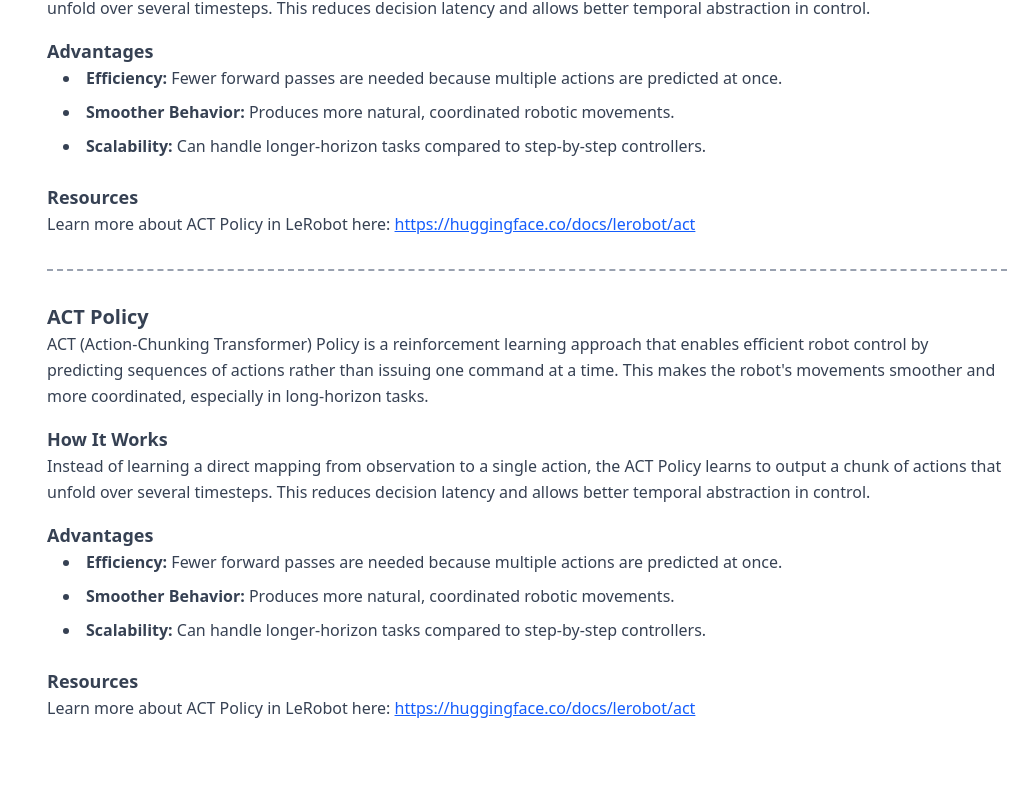
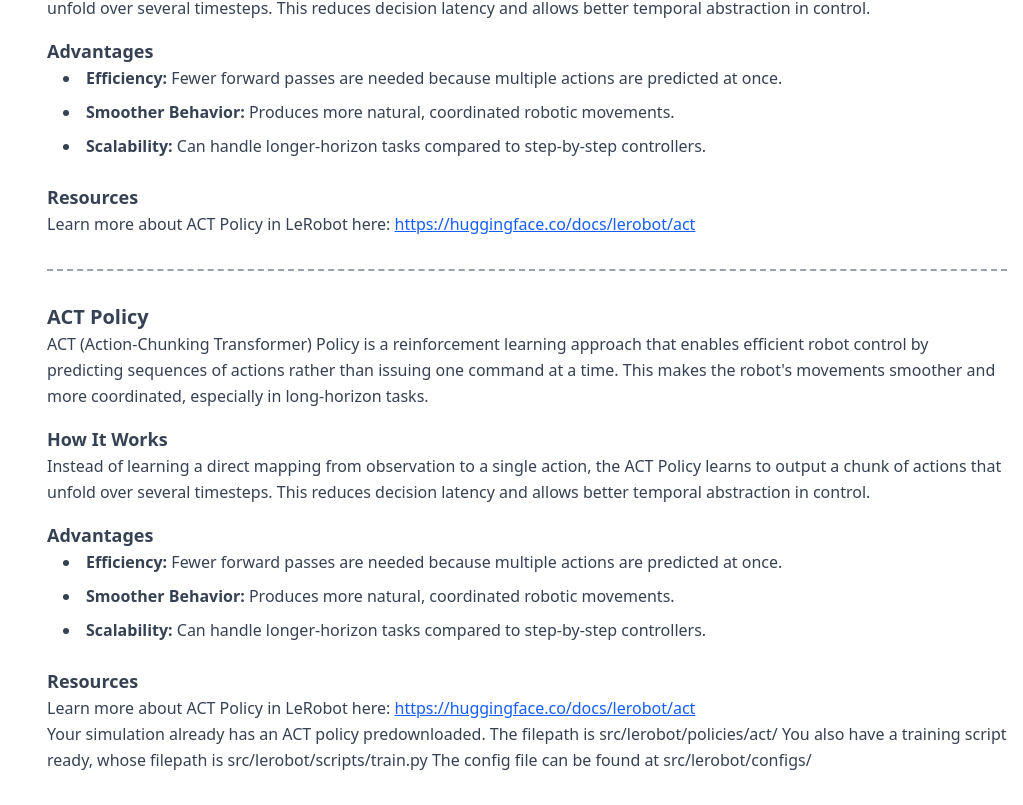
Before and after one commit to WilliamGiammona/learning-ai, a Next.js app: page /robotics in a window 1280 px wide. Shown: the part 8122-8927 px from the top of the page, without its empty margins (257-1280 px from the left). Before the commit the page ends 8875 px from the top, so only its background shows below. Built offline with nearby package versions, Linux system fonts and the light colour scheme.

Commit message:
refactor

```diff
--- a/app/robotics/page.tsx
+++ b/app/robotics/page.tsx
@@ -883,6 +883,15 @@ const Robotics = () => {
                   https://huggingface.co/docs/lerobot/act
                 </a>
               </p>
+
+              <div>
+                <p>
+                  Your simulation already has an ACT policy predownloaded. The
+                  filepath is src/lerobot/policies/act/ You also have a training
+                  script ready, whose filepath is src/lerobot/scripts/train.py
+                  The config file can be found at src/lerobot/configs/
+                </p>
+              </div>
             </section>
           </div>
         </main>
```
